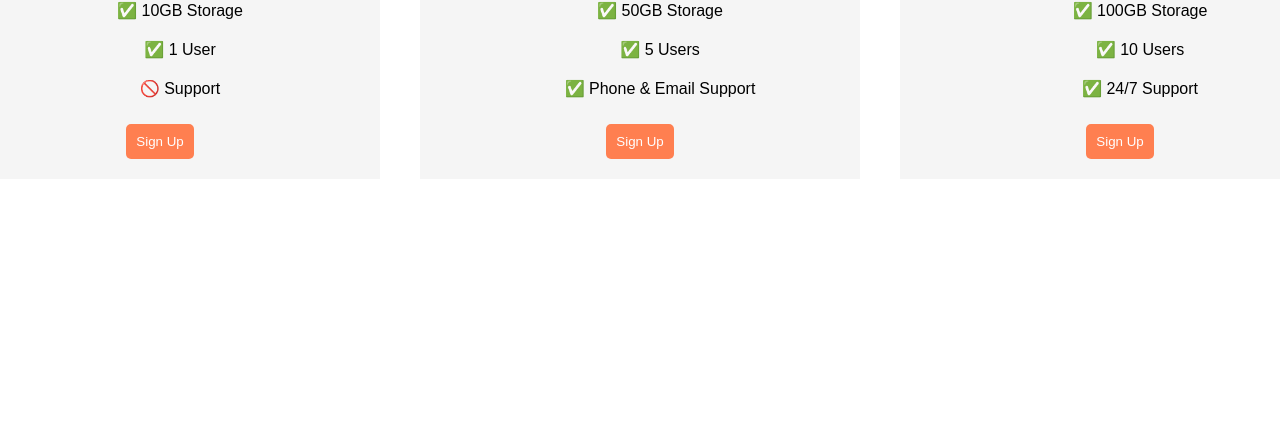
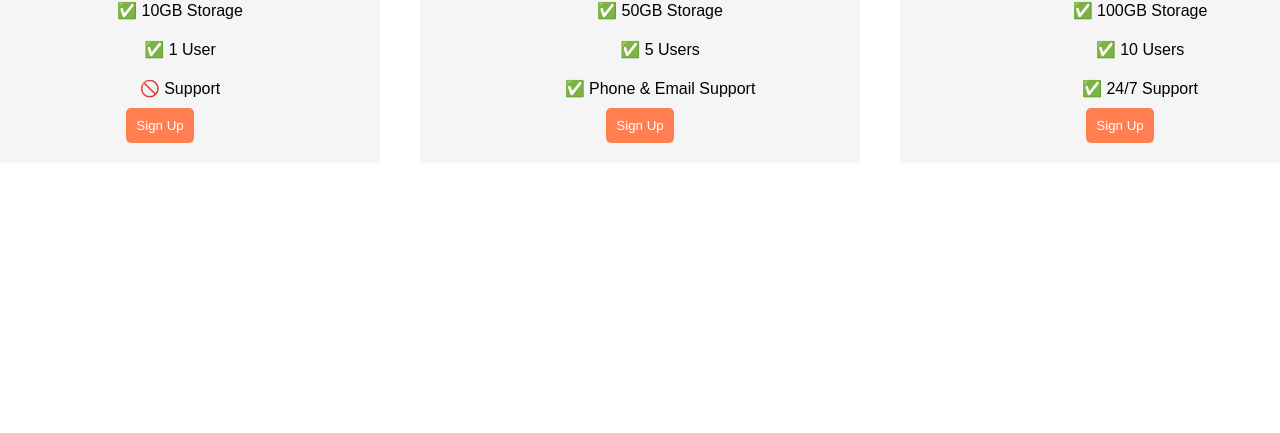
Before and after one commit to JalsJals/flexbox-pricing-exercise, a plain HTML site: page index.html in a window 1280 px wide. Shown: the part 383-816 px from the top of the page. Drawn offline with Linux system fonts and the light colour scheme; a web font is replaced by a local one.

Commit message:
changed margin of list items to zero

```diff
--- a/index.html
+++ b/index.html
@@ -11,7 +11,6 @@
       font-family: 'Sono', sans-serif;
     }
 
-    /* Hint: What can you do with a media query and flexbox? */
     @media (max-width: 1250px) {
       .pricing-container {
         display: flex;
@@ -54,6 +53,7 @@
       list-style-type: none;
       text-align: center;
       font-size: medium;
+      margin: 0;
     }
 
     li {
```
